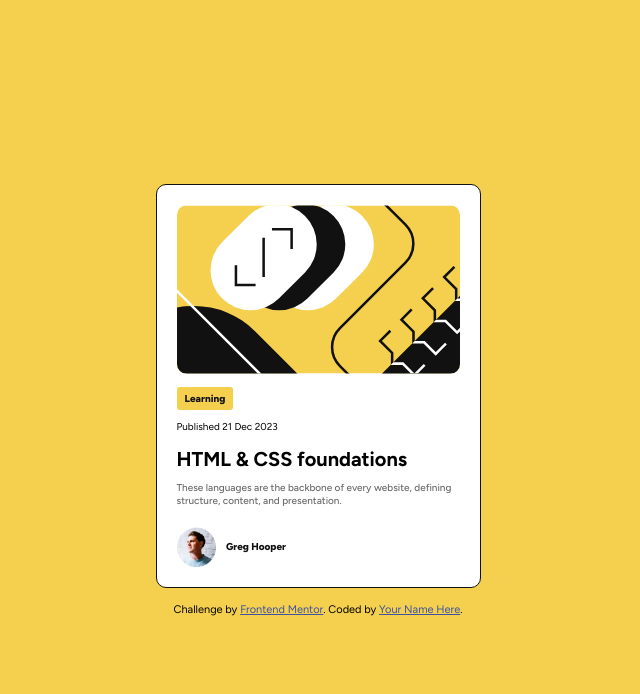
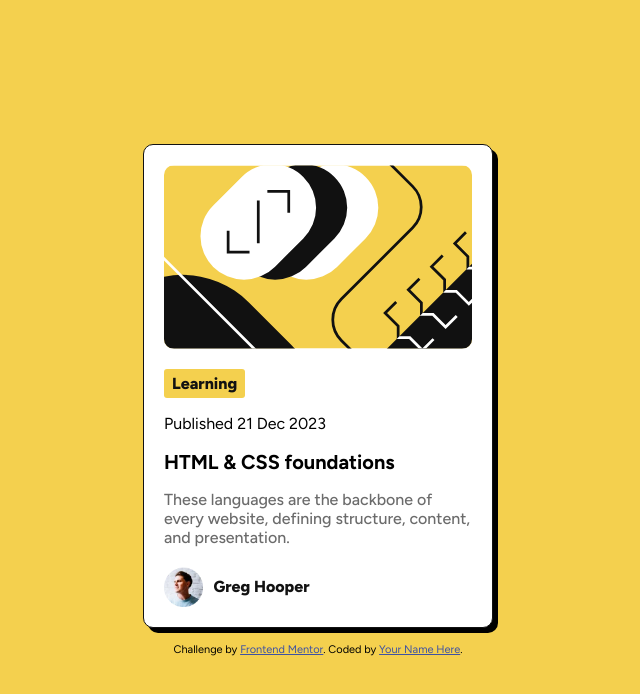
Before and after one commit to victor-sc12/blog-preview-card-challenge, a plain HTML site: page index.html in a window 1280 px wide. Shown: the whole page, without its empty margins (322-962 px from the left). Drawn offline with Linux system fonts and the light colour scheme.

Commit message:
New implementations in CSS design: definition of 'box-shadow' property for card container + new @media rule for changing the 'width' of the card container + new rule in ':hover' pseudo-class to define active state in title.

```diff
--- a/index.html
+++ b/index.html
@@ -18,7 +18,7 @@
       <img src="assets/images/illustration-article.svg" alt="Illustration Article">
       <p class="tag">Learning</p>
       <p>Published 21 Dec 2023</p>
-      <h1>HTML & CSS foundations</h1>
+      <h2>HTML & CSS foundations</h2>
     </header>
     <section>
       <p>These languages are the backbone of every website, defining structure, content, and presentation.</p>
@@ -33,5 +33,6 @@
     Challenge by <a href="https://www.frontendmentor.io?ref=challenge" target="_blank">Frontend Mentor</a>.
     Coded by <a href="#">Your Name Here</a>.
   </div>
+
 </body>
 </html>
--- a/style/style.css
+++ b/style/style.css
@@ -44,8 +44,18 @@ body {
     padding: 2rem;
     border-radius: 1rem;
     border: .1rem solid var(--hsl-gray-950-color);
+    box-shadow: .5rem .5rem black;
+
+    /* Fonts */
+    font-size: 1rem;
+
+    @media (width >= 375px) {
+        max-width: 35rem;
+        font-size: 1.6rem;
+    }
 
     & header {
+
         & img {
             max-width: 100%;
             height: auto;
@@ -65,13 +75,18 @@ body {
             color: var(--hsl-gray-950-color);
         }
 
-        & h1 {
+        & h2 {
             margin-bottom: 0;
+            font-size: 2rem;
+
+            &:hover {
+                color: var(--hsl-yellow-color);
+            }
         }
+
     }
 
     & section {
-        font-size: 1rem;
 
         & p {
             font-weight: 500;
@@ -79,7 +94,6 @@ body {
         }
 
         .author {
-
             margin-top: 2rem;
             height: 4rem;
             display: flex;
@@ -95,7 +109,6 @@ body {
                 font-weight: 800;
                 color: var(--hsl-gray-950-color);
             }
-
         }
     }
 }
```
